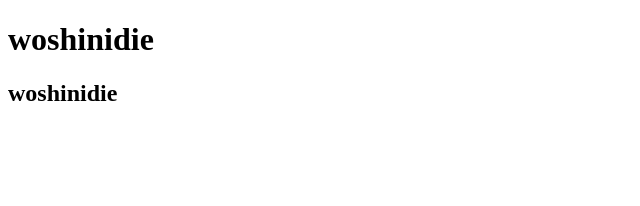
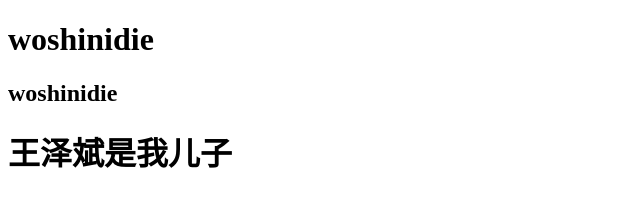
Before and after one commit to liangshijiu/test_2, a plain HTML site: page 1.html in a window 1280 px wide. Shown: the whole page, without its empty margins (0-640 px from the left). Drawn offline with Linux system fonts and the light colour scheme.

Commit message:
Update 1.html

```diff
--- a/1.html
+++ b/1.html
@@ -8,5 +8,6 @@
 <body>
     <h1>woshinidie</h1>
     <h2>woshinidie</h2>
+    <h1>王泽斌是我儿子</h1>
 </body>
 </html>
```
